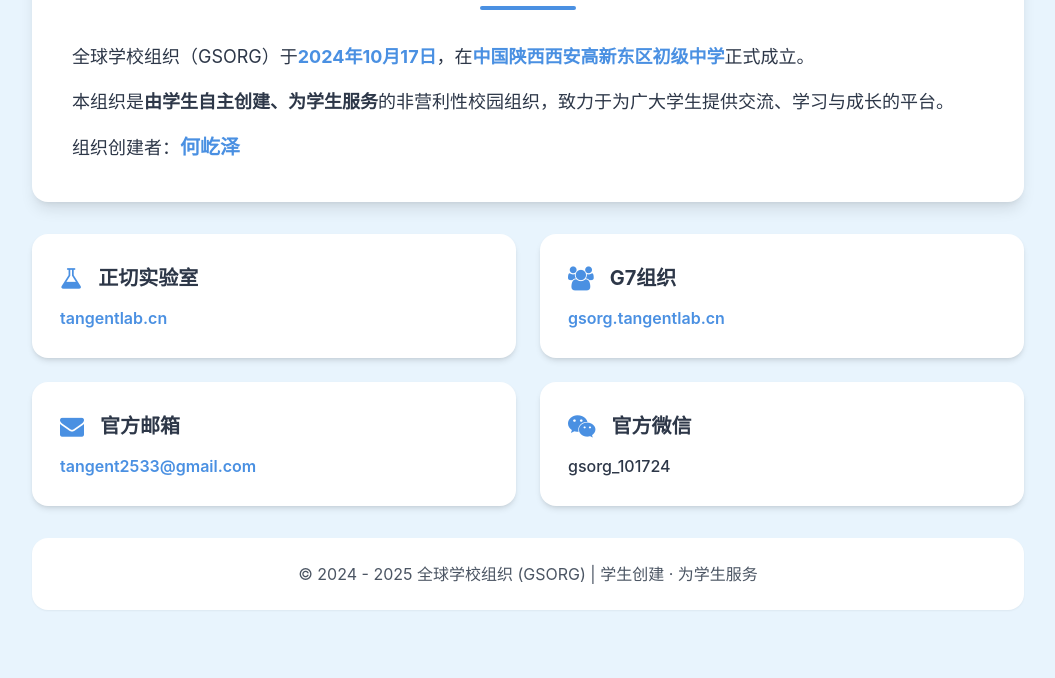
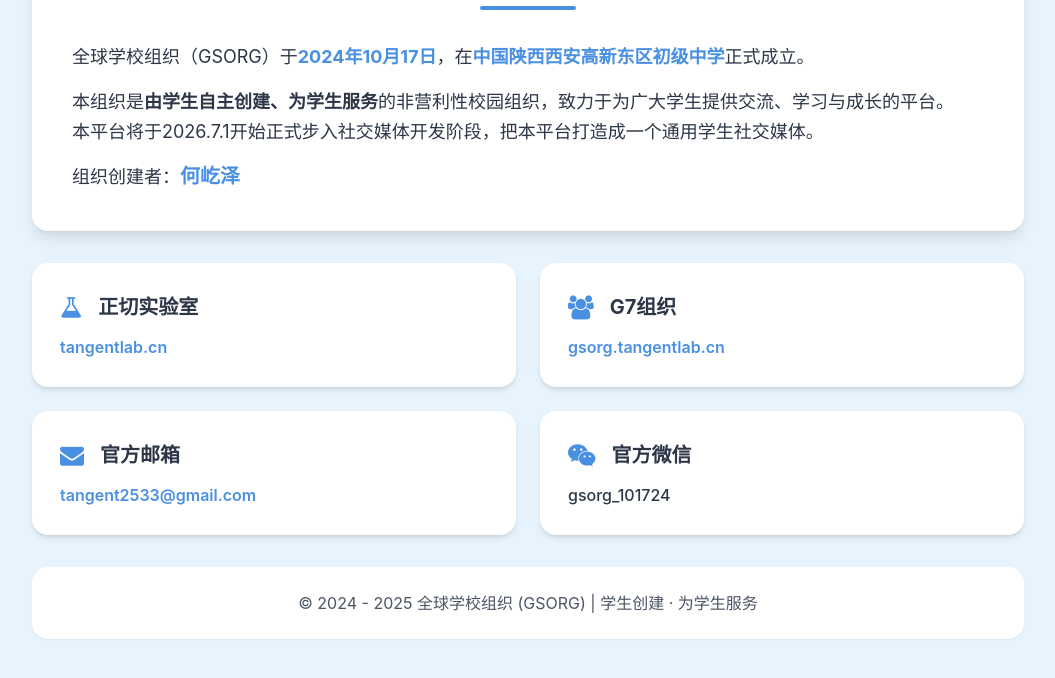
Before and after one commit to TangentLab2533/qqxxzz, a plain HTML site: page index.html in a window 1280 px wide. Shown: the part 238-916 px from the top of the page, without its empty margins (112-1167 px from the left). Drawn offline with nearby package versions, Linux system fonts and the light colour scheme.

Commit message:
Update index.html

```diff
--- a/index.html
+++ b/index.html
@@ -50,7 +50,7 @@
             <!-- 组织介绍 -->
             <div class="space-y-4 text-lg leading-relaxed">
                 <p>全球学校组织（GSORG）于<strong class="text-primary">2024年10月17日</strong>，在<strong class="text-primary">中国陕西西安高新东区初级中学</strong>正式成立。</p>
-                <p>本组织是<strong>由学生自主创建、为学生服务</strong>的非营利性校园组织，致力于为广大学生提供交流、学习与成长的平台。</p>
+                <p>本组织是<strong>由学生自主创建、为学生服务</strong>的非营利性校园组织，致力于为广大学生提供交流、学习与成长的平台。<br>本平台将于2026.7.1开始正式步入社交媒体开发阶段，把本平台打造成一个通用学生社交媒体。</p>
                 <p>组织创建者：<strong class="text-primary text-xl">何屹泽</strong></p>
             </div>
         </header>
```
